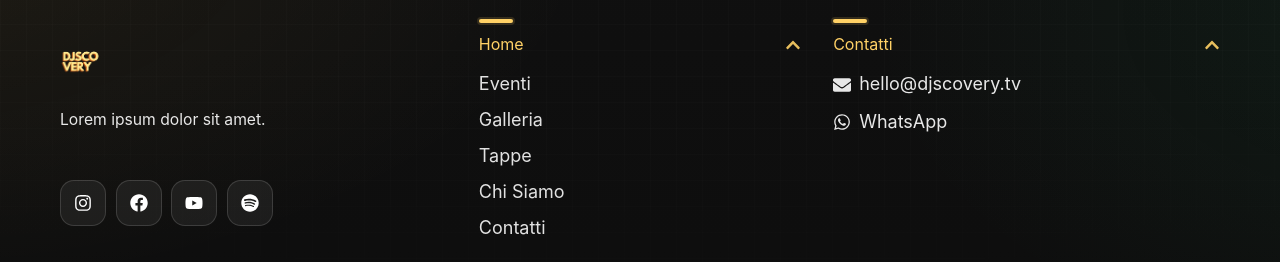
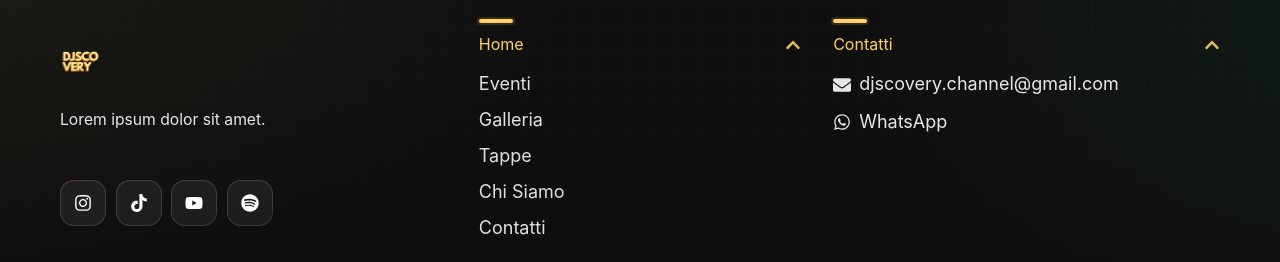
Before and after one commit to DanieleGelsomino/djscovery, a React (Vite) app: page / in a window 1280 px wide. Shown: the part 1639-1901 px from the top of the page. Built offline with nearby package versions, Linux system fonts and the light colour scheme; no server answers.

Commit message:
add info

```diff
--- a/src/components/Footer.jsx
+++ b/src/components/Footer.jsx
@@ -6,13 +6,13 @@ import { useLanguage } from "./LanguageContext";
 import { useCookieConsent } from "./CookieConsentContext";
 import {
   FaInstagram,
-  FaFacebook,
   FaYoutube,
   FaEnvelope,
   FaWhatsapp,
   FaSpotify,
   FaChevronDown,
 } from "react-icons/fa";
+import { SiTiktok } from "react-icons/si";
 import logoImg from "../assets/img/logo-dj.png";
 import { subscribeNewsletter } from "../api";
 
@@ -244,9 +244,9 @@ const Social = styled.div`
     color: #1db954;
     border-color: #38d56d;
   }
-  a.fb:hover {
-    color: #1877f2;
-    border-color: #4e97ff;
+  a.tt:hover {
+    color: #25f4ee; /* TikTok cyan */
+    border-color: #fe2c55; /* TikTok pink */
   }
 `;
 const Contacts = styled.div`
@@ -369,7 +369,9 @@ const SmallLinks = styled.div`
     border-radius: 50%;
     background: rgba(255, 255, 255, 0.35);
     display: inline-block;
-    @media (max-width: 720px) { display: none; }
+    @media (max-width: 720px) {
+      display: none;
+    }
   }
   button.linklike {
     background: transparent;
@@ -409,7 +411,7 @@ const Footer = () => {
   const { t } = useLanguage();
   const { openManager } = useCookieConsent(); // <-- QUI (prima del return)
   const year = new Date().getFullYear();
-  const email = "hello@djscovery.tv";
+  const email = "djscovery.channel@gmail.com";
   const wa =
     import.meta.env.VITE_WHATSAPP_COMMUNITY_URL ||
     "https://chat.whatsapp.com/your-community";
@@ -490,13 +492,13 @@ const Footer = () => {
                 </motion.a>
                 <motion.a
                   whileHover={{ scale: 1.06 }}
-                  href="https://www.facebook.com"
+                  href="https://www.tiktok.com/@djscovery.tv"
                   target="_blank"
                   rel="noopener noreferrer"
-                  aria-label="Facebook"
-                  className="fb"
+                  aria-label="TikTok"
+                  className="tt"
                 >
-                  <FaFacebook />
+                  <SiTiktok />
                 </motion.a>
                 <motion.a
                   whileHover={{ scale: 1.06 }}
@@ -510,7 +512,7 @@ const Footer = () => {
                 </motion.a>
                 <motion.a
                   whileHover={{ scale: 1.06 }}
-                  href="https://open.spotify.com/user"
+                  href="https://open.spotify.com/user/31cxctdzgar4zt2trblfp55ebpl4?si=13e12fbb6994410a&nd=1&dlsi=7ed72ca7c49e4954"
                   target="_blank"
                   rel="noopener noreferrer"
                   aria-label="Spotify"
```
